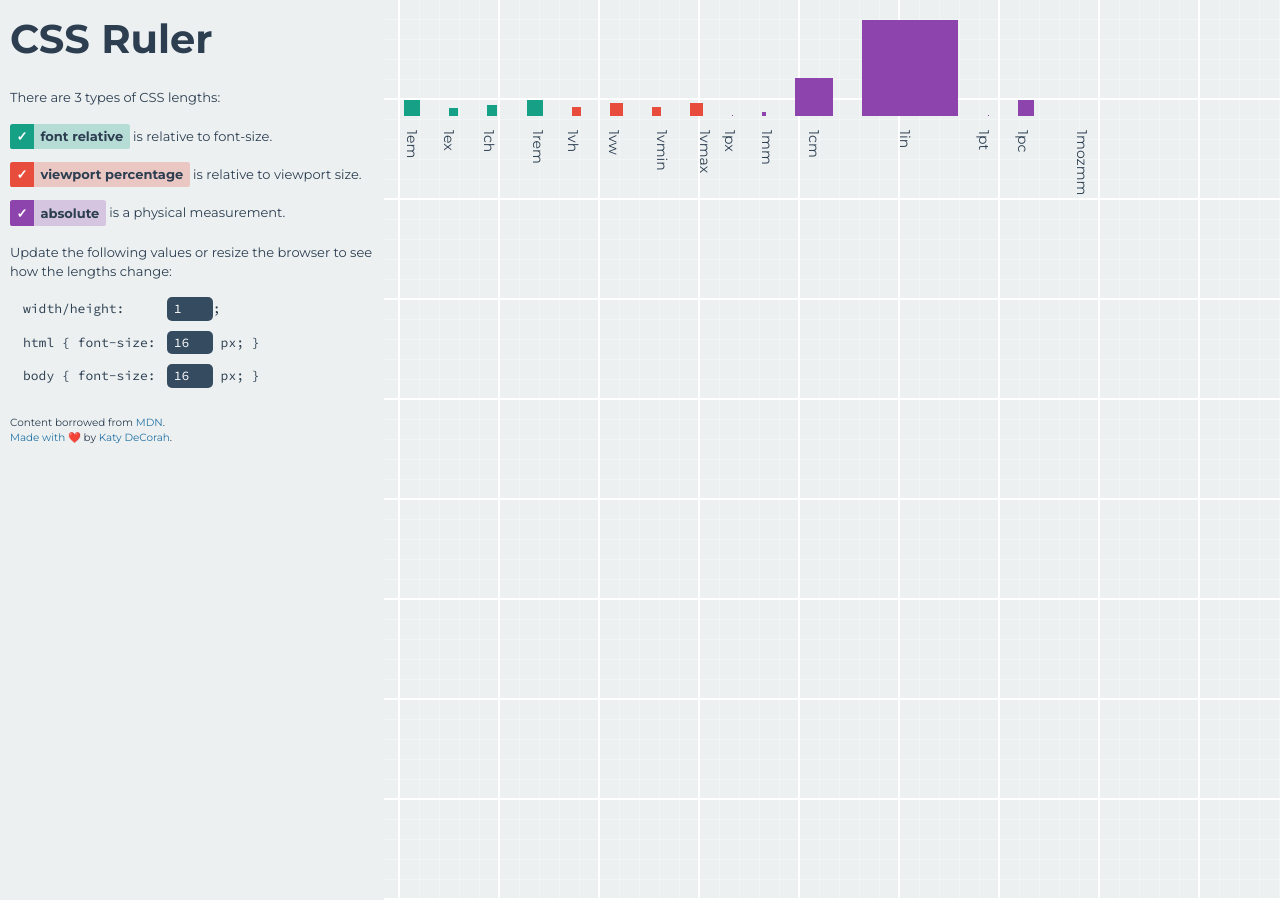
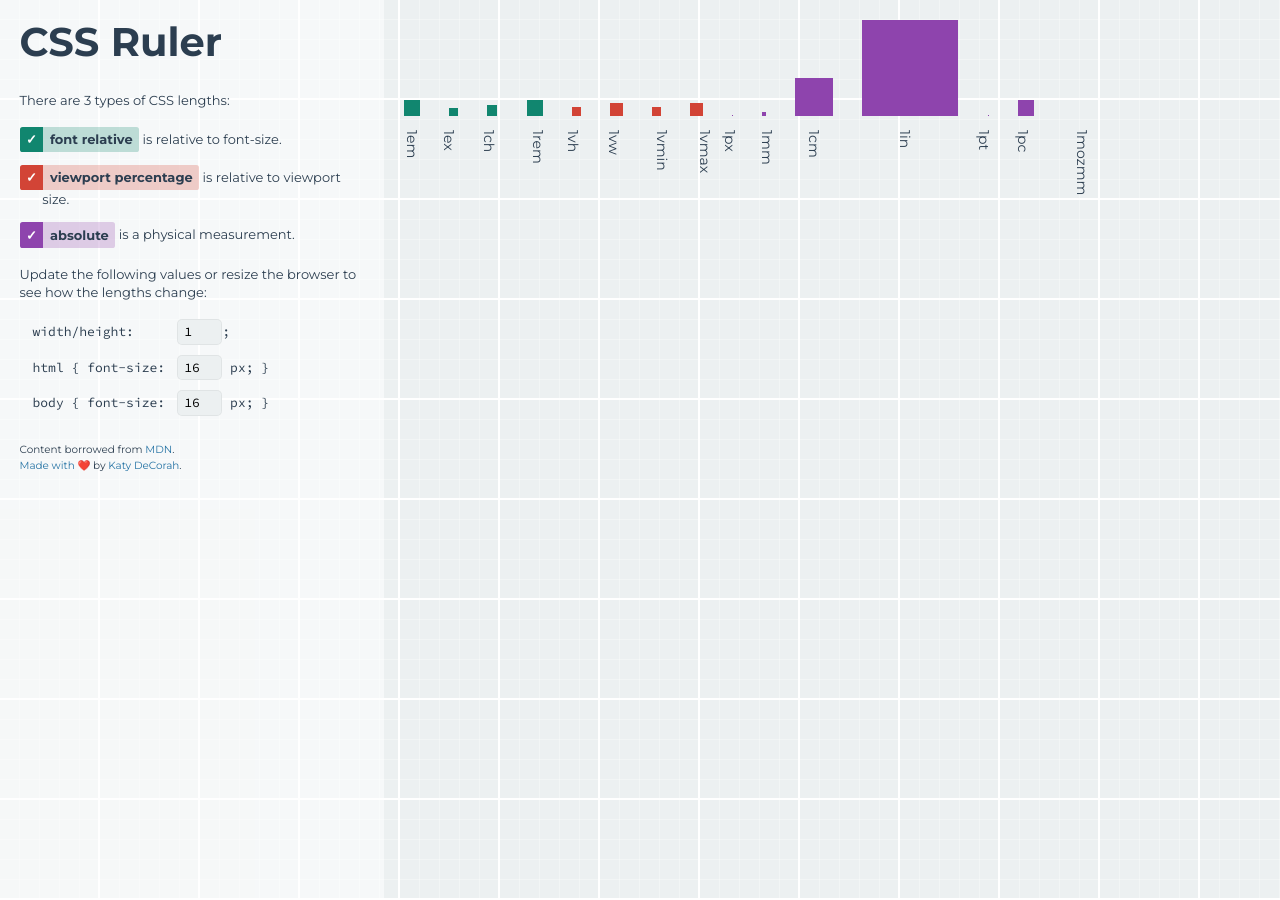
Before and after one commit to katydecorah/css-ruler, a Jekyll site: the page built from index.html, in a window 1280 px wide. Built offline with Jekyll 4.4.1, drawn with Linux system fonts in a browser that asks for light colours; nearby versions of some CDN libraries; emoji names are drawn with the system emoji font.

Commit message:
cleans up styles

```diff
--- a/_sass/_base.scss
+++ b/_sass/_base.scss
@@ -25,4 +25,5 @@ body {
   background-attachment: scroll;
   -webkit-transform: translate3d(0, 0, 0);
           transform: translate3d(0, 0, 0);
+  text-rendering: optimizeLegibility;
 }
--- a/_sass/_sidebar.scss
+++ b/_sass/_sidebar.scss
@@ -1,6 +1,7 @@
 .sidebar {
   background: $body-bg;
-  padding: 10px;
+  background: rgba(white, 0.55);
+  padding: 1em 1.5em;
   font-size: $font-size;
   @include breakpoint(large) {
     max-width: 30vw;
@@ -61,8 +62,8 @@
     font-family: inherit;
     max-width: 3.5em;
     border: none;
-    background: lighten($header-bg,5%);
-    color: white;
+    border: 1px solid rgba(black,0.05);
+    background: $body-bg;
     border-radius: 5px;
   }
   label {
--- a/_sass/_type.scss
+++ b/_sass/_type.scss
@@ -3,7 +3,7 @@ h1 {
   margin: 0 0 20px;
 }
 p {
-  margin-bottom: 1.3em;
+  margin: 0 0 1.3em;
 }
 
 a {
--- a/_sass/_vars.scss
+++ b/_sass/_vars.scss
@@ -1,9 +1,11 @@
 
 $header-bg: #2c3e50;
 $body-bg: #ecf0f1;
-$font:  #16a085;
-$viewport: #e74c3c;
+
+$font:  #11866f;
+$viewport: #d24436;
 $absolute:  #8e44ad;
+
 $link-color: darken(#2980b9,5%);
 
 
```
